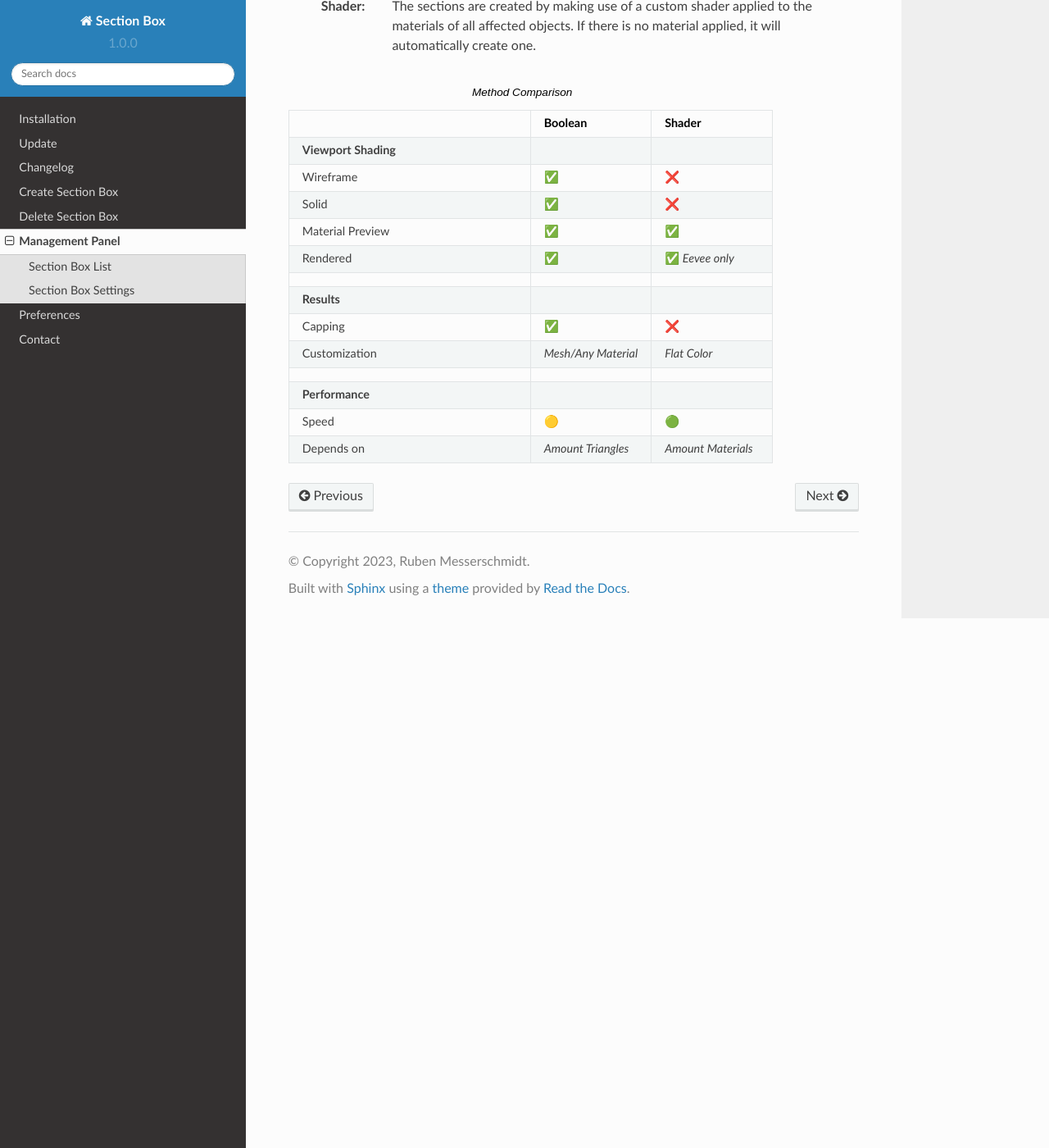
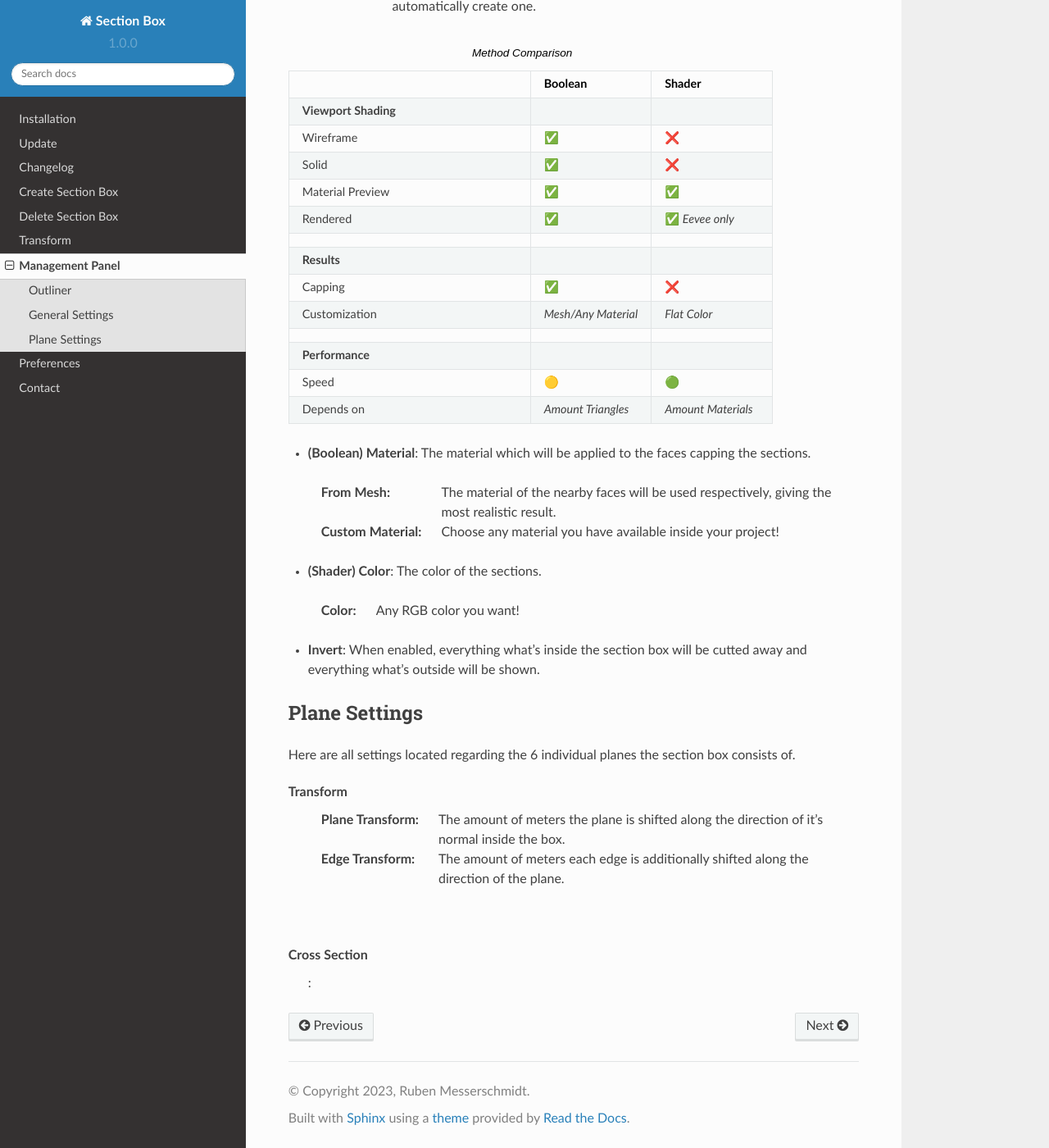
Before and after one commit to rubenmesserschmidt/Section-Box_docs, a Sphinx documentation site: the page built from docs/source/panel.rst, in a window 1280 px wide and 1400 px high, scrolled down 1164 px. Shown: the whole window at 82% size. Built offline with Sphinx 7.4.7 and the Read the Docs theme 2.0.0, drawn with Linux system fonts in a browser that asks for light colours; some of the changed text lies outside the part shown.

Commit message:
added transform

```diff
--- a/docs/source/index.rst
+++ b/docs/source/index.rst
@@ -37,7 +37,8 @@ Contents
    update
    changelog
    create
-   management_panel
+   transform
+   panel
    preferences
    contact
 |
--- a/docs/source/management_panel.rst
+++ b/docs/source/panel.rst
@@ -2,12 +2,12 @@ Management Panel
 ################
 
 
-Section Box List
-****************
+Outliner
+********
 
 Here are all section boxes listed which are inside the current scene.
 
-**List Entry**
+**Entry**
 
  Represents one section box inside the current scene, giving you access to the following features.
 
@@ -23,7 +23,7 @@ Here are all section boxes listed which are inside the current scene.
  :Reload: (:ref:`Collection Section Box <From Collection>` only!) When changing the content of the collection of a Collection Section Box use this feature to include/exclude the added/removed objects from the section box.
 
 |
-**List Operators**
+**Operators**
 
  Manage your section box list with the following features.
 
@@ -34,9 +34,9 @@ Here are all section boxes listed which are inside the current scene.
  :Move: Either move entries up or down in the list.
 
 
-|
-Section Box Settings
-********************
+
+General Settings
+****************
 
  Here are all settings located regarding the whole section box.
 
@@ -91,3 +91,30 @@ Section Box Settings
    * - Depends on
      - *Amount Triangles*
      - *Amount Materials*
+
+
+* **(Boolean) Material**: The material which will be applied to the faces capping the sections.
+ :From Mesh: The material of the nearby faces will be used respectively, giving the most realistic result.
+ :Custom Material: Choose any  material you have available inside your project!
+
+
+* **(Shader) Color**: The color of the sections.
+ :Color: Any RGB color you want!
+
+
+* **Invert**: When enabled, everything what's inside the section box will be cutted away and everything what's outside will be shown.
+
+
+
+Plane Settings
+**************
+
+Here are all settings located regarding the 6 individual planes the section box consists of.
+
+**Transform**
+ :Plane Transform: The amount of meters the plane is shifted along the direction of it's normal inside the box.
+ :Edge Transform: The amount of meters each edge is additionally shifted along the direction of the plane.
+
+|
+**Cross Section**
+ :
--- a/docs/source/preferences.rst
+++ b/docs/source/preferences.rst
@@ -2,8 +2,8 @@ Preferences
 ###########
 
 
-General Settings
-****************
+Settings
+********
 
 **Show Menu**
  When enabled the create section box operator will be displayed inside the *Object Context Menu*.
```
Also changed, not shown: docs/source/transform.rst (added, +22 -0 lines).
